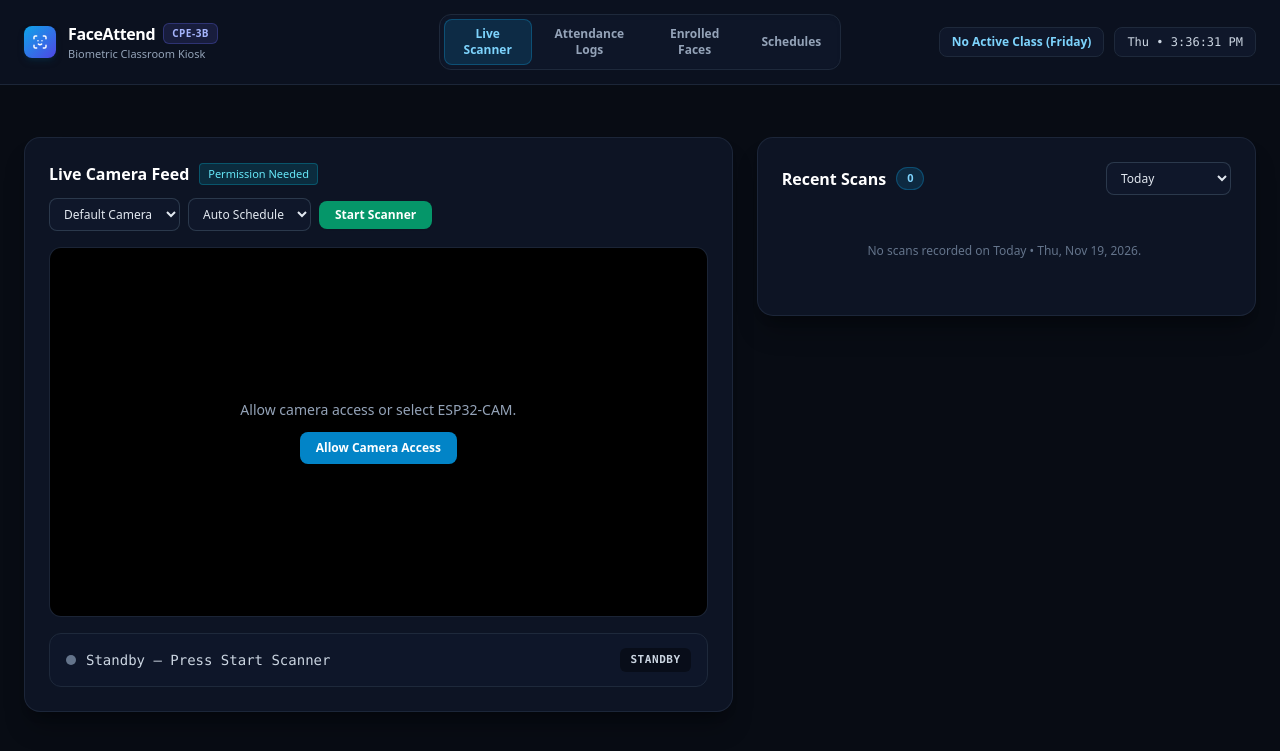
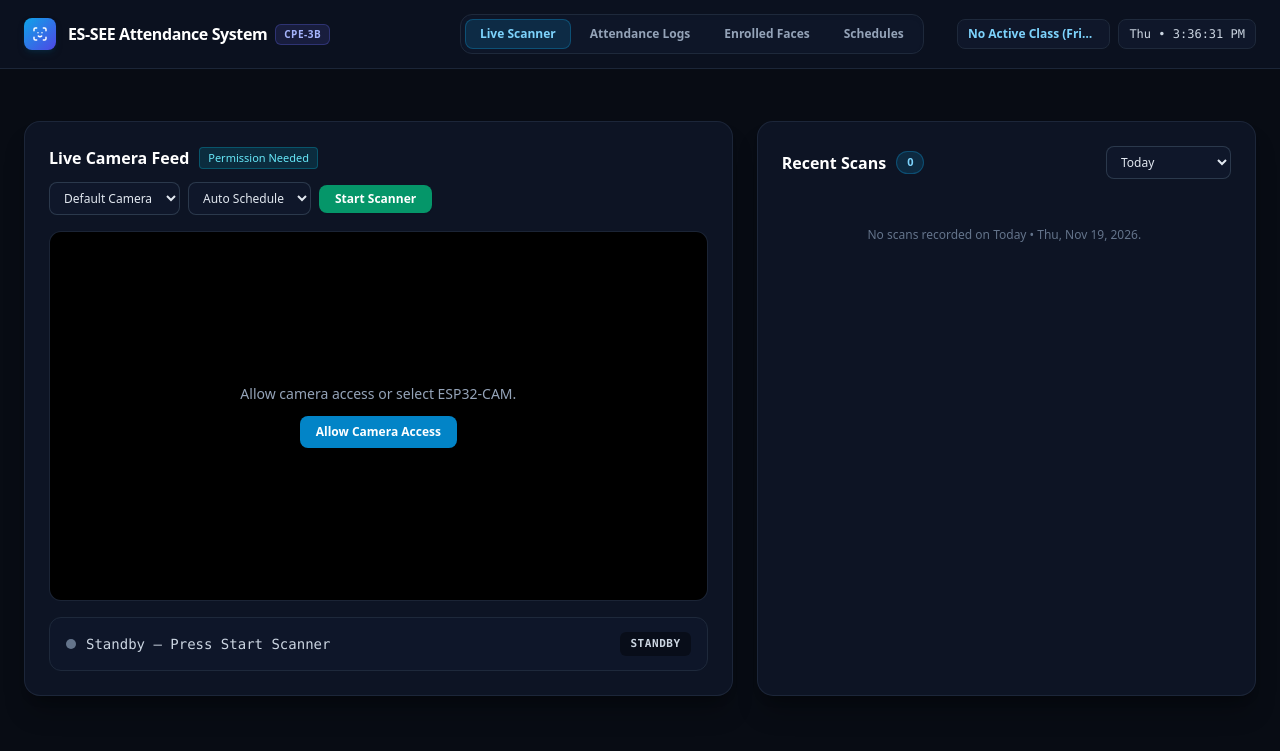
Before and after one commit to hfqhi/esp32-attendance-server, a Flask app: page / in a window 1280 px wide. Shown: the top 751 px of the page. Run offline with Flask 3, Linux system fonts and the light colour scheme; data that the repository does not hold is empty; parts of the project's set-up code (start-up, migrations or seed data) failed here and were passed over; some libraries are stand-ins or nearby versions.

Commit message:
feat(ui): rebrand to ES-SEE Attendance System, remove spoof panel, and add schedule delete warning

```diff
--- a/static/js/dashboard.js
+++ b/static/js/dashboard.js
@@ -1,5 +1,4 @@
 let cachedLogs = [];
-let cachedSpoofs = [];
 let cachedStudents = [];
 let cachedSchedules = [];
 
@@ -152,7 +151,7 @@ function switchTab(tab) {
   loadDashboardData();
 }
 
-// --- RECENT SCANS & SPOOF ALERTS ---
+// --- RECENT SCANS ---
 function onRecentScansScopeChange() {
   const scope = document.getElementById("recentScansScope").value;
   const dateInput = document.getElementById("recentScansDate");
@@ -216,45 +215,11 @@ function renderRecentScans() {
     `<p class="text-slate-500 text-xs py-8 text-center">${targetDate ? `No scans recorded on ${formatHumanDate(targetDate)}.` : "No scans recorded yet."}</p>`;
 }
 
-function renderSpoofAlerts() {
-  const panel = document.getElementById("spoofAlertPanel");
-  const list = document.getElementById("spoofAlertsList");
-  if (!panel || !list) return;
-
-  if (!cachedSpoofs || cachedSpoofs.length === 0) {
-    panel.classList.add("hidden");
-    return;
-  }
-
-  panel.classList.remove("hidden");
-  list.innerHTML = cachedSpoofs
-    .map(
-      (sp) => `
-    <div class="p-2.5 rounded-xl bg-slate-900/90 border border-rose-500/30 flex items-center justify-between gap-2">
-      <div class="min-w-0">
-        <p class="font-semibold text-rose-200 truncate">${sp.suspected_name}</p>
-        <p class="text-[11px] text-slate-400 truncate">${sp.source} • ${sp.date_str} ${sp.time_str}</p>
-      </div>
-      <button type="button" onclick="openProofModal('${sp.proof_image}', 'Spoof Attempt: ${sp.suspected_name.replace(/'/g, "\\'")}', '${sp.source} • Texture ${sp.texture_score} • ${sp.date_str} ${sp.time_str}')" class="shrink-0 px-2.5 py-1 rounded-lg bg-rose-500/20 hover:bg-rose-500/30 text-rose-300 font-semibold text-[11px] transition">
-        Inspect
-      </button>
-    </div>
-  `,
-    )
-    .join("");
-}
-
-async function clearSpoofAlerts() {
-  await fetch("/api/spoofs/clear", { method: "DELETE" });
-  loadDashboardData();
-}
-
 async function loadDashboardData() {
   const res = await fetch("/api/dashboard_data");
   const data = await res.json();
 
   cachedLogs = data.logs;
-  cachedSpoofs = data.spoofs || [];
   cachedStudents = data.students;
   cachedSchedules = [...data.schedules].sort((a, b) => {
     const dDiff =
@@ -305,7 +270,6 @@ async function loadDashboardData() {
   filterStuSel.value = prevFilterStu;
 
   renderRecentScans();
-  renderSpoofAlerts();
   refreshLogsDisplay();
   renderStudentsTable();
   renderDayGroupedSchedules();
@@ -1001,6 +965,12 @@ async function submitScheduleForm() {
 }
 
 async function deleteSchedule(id) {
+  const sched = cachedSchedules.find((s) => s.id === id);
+  const label = sched
+    ? `${sched.subject_code ? sched.subject_code + " - " : ""}${sched.subject} (${sched.day_of_week})`
+    : "this class schedule";
+  if (!confirm(`Delete ${label}?`)) return;
+
   await fetch(`/api/schedules/${id}`, { method: "DELETE" });
   if (editingScheduleId === id) resetScheduleForm();
   loadDashboardData();
--- a/templates/index.html
+++ b/templates/index.html
@@ -3,7 +3,7 @@
   <head>
     <meta charset="UTF-8" />
     <meta name="viewport" content="width=device-width, initial-scale=1.0" />
-    <title>CPE-3B Facial Attendance</title>
+    <title>ES-SEE Attendance System</title>
     <script src="https://cdn.tailwindcss.com"></script>
     <link
       rel="stylesheet"
@@ -18,12 +18,14 @@
       class="sticky top-0 z-30 bg-[#0c1220]/95 backdrop-blur-md border-b border-slate-800/90"
     >
       <div
-        class="max-w-7xl mx-auto px-6 py-3.5 grid grid-cols-1 md:grid-cols-3 items-center gap-3"
+        class="max-w-7xl mx-auto px-6 py-3.5 grid grid-cols-1 lg:grid-cols-12 items-center gap-3"
       >
         <!-- Brand Identity -->
-        <div class="flex items-center justify-center md:justify-start gap-3">
         <div
-            class="w-8 h-8 rounded-lg bg-gradient-to-br from-sky-500 to-indigo-600 flex items-center justify-center shadow-md shadow-sky-950/50"
+          class="lg:col-span-4 flex items-center justify-center lg:justify-start gap-3"
+        >
+          <div
+            class="w-8 h-8 rounded-lg bg-gradient-to-br from-sky-500 to-indigo-600 flex items-center justify-center shadow-md shadow-sky-950/50 shrink-0"
           >
             <svg
               class="w-4 h-4 text-white"
@@ -39,24 +41,23 @@
               />
             </svg>
           </div>
-          <div>
+          <div class="min-w-0">
             <div class="flex items-center gap-2">
-              <h1 class="text-base font-bold tracking-tight text-white">
-                FaceAttend
+              <h1
+                class="text-sm sm:text-base font-bold tracking-tight text-white truncate"
+              >
+                ES-SEE Attendance System
               </h1>
               <span
-                class="px-2 py-0.5 rounded-md text-[10px] font-bold tracking-wider bg-indigo-500/15 text-indigo-300 border border-indigo-500/30"
+                class="px-2 py-0.5 rounded-md text-[10px] font-bold tracking-wider bg-indigo-500/15 text-indigo-300 border border-indigo-500/30 shrink-0"
                 >CPE-3B</span
               >
             </div>
-            <p class="text-[11px] text-slate-400 hidden sm:block">
-              Biometric Classroom Kiosk
-            </p>
           </div>
         </div>
 
         <!-- Centered Navigation Pill Bar -->
-        <nav class="flex items-center justify-center">
+        <nav class="lg:col-span-5 flex items-center justify-center">
           <div
             class="inline-flex items-center gap-1 p-1 rounded-xl bg-slate-900/90 border border-slate-800 shadow-inner"
           >
@@ -92,16 +93,18 @@
         </nav>
 
         <!-- Live Class & Clock Telemetry -->
-        <div class="flex items-center justify-center md:justify-end gap-2.5">
+        <div
+          class="lg:col-span-3 flex items-center justify-center lg:justify-end gap-2"
+        >
           <span
             id="activeClassBadge"
-            class="px-3 py-1.5 rounded-lg text-xs font-semibold bg-slate-900 text-sky-300 border border-slate-800 truncate max-w-[210px]"
+            class="px-2.5 py-1.5 rounded-lg text-xs font-semibold bg-slate-900 text-sky-300 border border-slate-800 truncate max-w-[180px]"
           >
             Loading...
           </span>
           <span
             id="liveClock"
-            class="text-xs font-mono text-slate-300 bg-slate-900 border border-slate-800 px-3 py-1.5 rounded-lg shrink-0"
+            class="text-xs font-mono text-slate-300 bg-slate-900 border border-slate-800 px-2.5 py-1.5 rounded-lg shrink-0"
           ></span>
         </div>
       </div>
@@ -130,14 +133,19 @@
 
       <!-- TAB 1: LIVE SCANNER -->
       <section id="view-kiosk" class="space-y-6">
-        <div class="grid grid-cols-1 lg:grid-cols-12 gap-6 items-start">
+        <div class="grid grid-cols-1 lg:grid-cols-12 gap-6 items-stretch">
           <!-- Camera Viewport (7 cols) -->
           <div
-            class="lg:col-span-7 bg-[#0d1424] border border-slate-800/90 rounded-2xl p-6 shadow-xl shadow-black/25"
+            class="lg:col-span-7 bg-[#0d1424] border border-slate-800/90 rounded-2xl p-6 shadow-xl shadow-black/25 flex flex-col justify-between"
           >
-            <div class="flex flex-wrap items-center justify-between gap-3 mb-4">
+            <div>
+              <div
+                class="flex flex-wrap items-center justify-between gap-3 mb-4"
+              >
                 <div class="flex items-center gap-2.5">
-                <h2 class="text-base font-bold text-white">Live Camera Feed</h2>
+                  <h2 class="text-base font-bold text-white">
+                    Live Camera Feed
+                  </h2>
                   <span
                     id="camPermissionBadge"
                     class="px-2.5 py-0.5 rounded-md text-[11px] font-medium bg-slate-900 text-slate-400 border border-slate-800"
@@ -211,6 +219,7 @@
                   </button>
                 </div>
               </div>
+            </div>
 
             <!-- Status Telemetry Bar -->
             <div
@@ -232,10 +241,9 @@
             </div>
           </div>
 
-          <!-- Right Column: Recent Scans + Photo Spoof Alerts (5 cols) -->
-          <div class="lg:col-span-5 space-y-5">
+          <!-- Right Column: Recent Scans (5 cols) -->
           <div
-              class="bg-[#0d1424] border border-slate-800/90 rounded-2xl p-6 shadow-xl shadow-black/25 flex flex-col"
+            class="lg:col-span-5 bg-[#0d1424] border border-slate-800/90 rounded-2xl p-6 shadow-xl shadow-black/25 flex flex-col"
           >
             <div class="flex items-center justify-between gap-2 mb-4">
               <div class="flex items-center gap-2.5">
@@ -266,37 +274,8 @@
             />
             <div
               id="recentFeed"
-                class="space-y-2.5 overflow-y-auto max-h-[340px] pr-1 text-sm"
+              class="space-y-2.5 overflow-y-auto flex-1 max-h-[430px] pr-1 text-sm"
             ></div>
-            </div>
-
-            <!-- Flagged Photo/Screen Spoof Attempts -->
-            <div
-              id="spoofAlertPanel"
-              class="hidden bg-rose-950/20 border border-rose-500/40 rounded-2xl p-5 space-y-3"
-            >
-              <div class="flex items-center justify-between">
-                <div class="flex items-center gap-2">
-                  <span class="w-2 h-2 rounded-full bg-rose-500"></span>
-                  <h3
-                    class="text-xs font-bold uppercase tracking-wider text-rose-300"
-                  >
-                    Flagged Image Attempts
-                  </h3>
-                </div>
-                <button
-                  type="button"
-                  onclick="clearSpoofAlerts()"
-                  class="text-[11px] text-rose-300/80 hover:text-rose-200 underline"
-                >
-                  Dismiss
-                </button>
-              </div>
-              <div
-                id="spoofAlertsList"
-                class="space-y-2 max-h-[170px] overflow-y-auto pr-1 text-xs"
-              ></div>
-            </div>
           </div>
         </div>
       </section>
```
Lines whose indentation alone changed are shown as unchanged.
